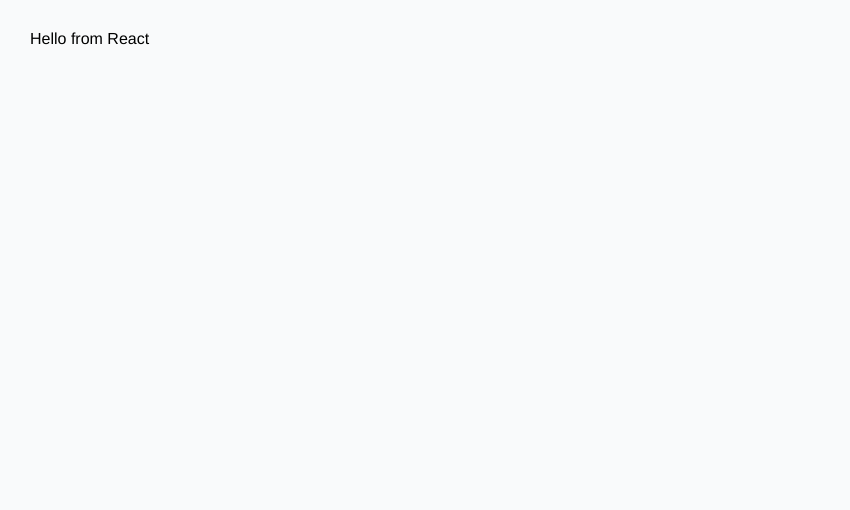
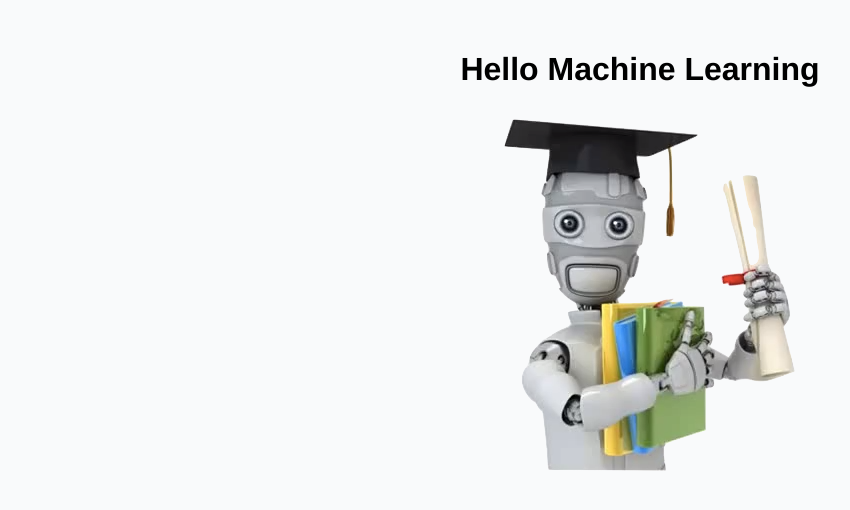
Before and after one commit to jscriptcoder/webpack-babel-react-project, a React app: page / in a window 1280 px wide. Shown: the whole page, without its empty margins (0-850 px from the left). Built offline with nearby package versions, Linux system fonts and the light colour scheme.

Commit message:
Added assets

```diff
--- a/package.json
+++ b/package.json
@@ -30,6 +30,7 @@
     "babel-preset-react": "^6.24.1",
     "css-loader": "^0.28.7",
     "extract-text-webpack-plugin": "^3.0.1",
+    "file-loader": "^1.1.5",
     "html-webpack-plugin": "^2.30.1",
     "node-sass": "^4.5.3",
     "sass-loader": "^6.0.6",
--- a/src/js/app.js
+++ b/src/js/app.js
@@ -2,11 +2,13 @@ import React, { Component } from 'react';
 import { render } from 'react-dom';
 
 import '../scss/app.scss';
+import mlPng from '../assets/ml.png';
 
 export default function Hello () {
   return (
-    <div>
-      Hello from React
+    <div className="machine-learning">
+      <h1>Hello Machine Learning</h1>
+      <img src={mlPng} alt="Machine Learning" />
     </div>
   );
 }
--- a/src/scss/app.scss
+++ b/src/scss/app.scss
@@ -1,7 +1,11 @@
 body {
   background: #f9fafb;
   font-family: Helvetica, Arial, sans-serif;
-  font-size: 16px;
   margin: 0;
   padding: 30px;
 }
+
+.machine-learning {
+  text-align: center;
+  h1 { font-size: 32px; }
+}
--- a/webpack.config.js
+++ b/webpack.config.js
@@ -35,6 +35,9 @@ module.exports = {
       loader: ExtractTextWebpackPlugin.extract({
         use: ['css-loader', 'sass-loader']
       })
+    }, {
+      test: /\.(png|jpg|gif)$/,
+      use: ['file-loader']
     }]
   },
 
```
Also changed, not shown: src/assets/ml.png (added).
